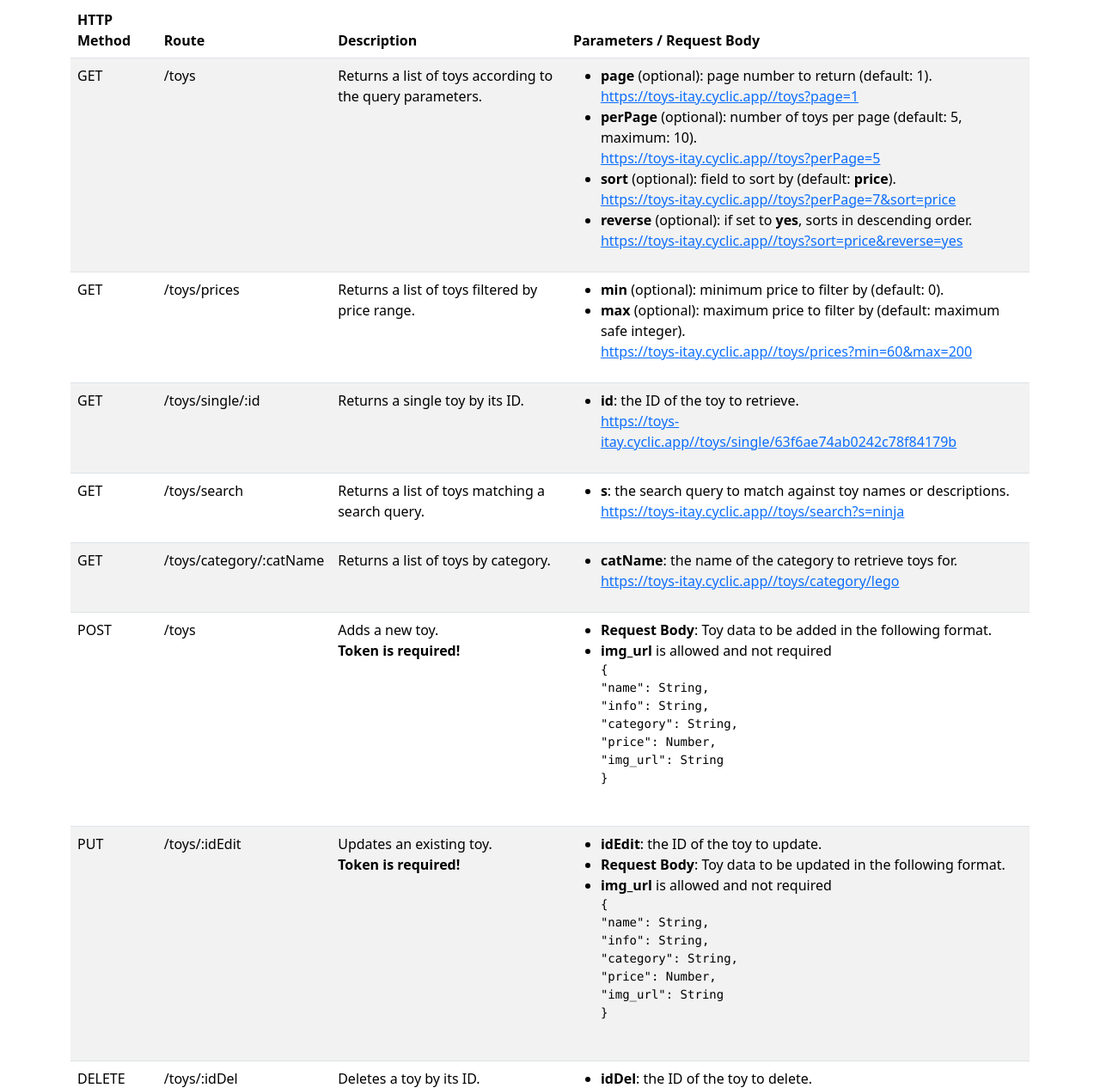
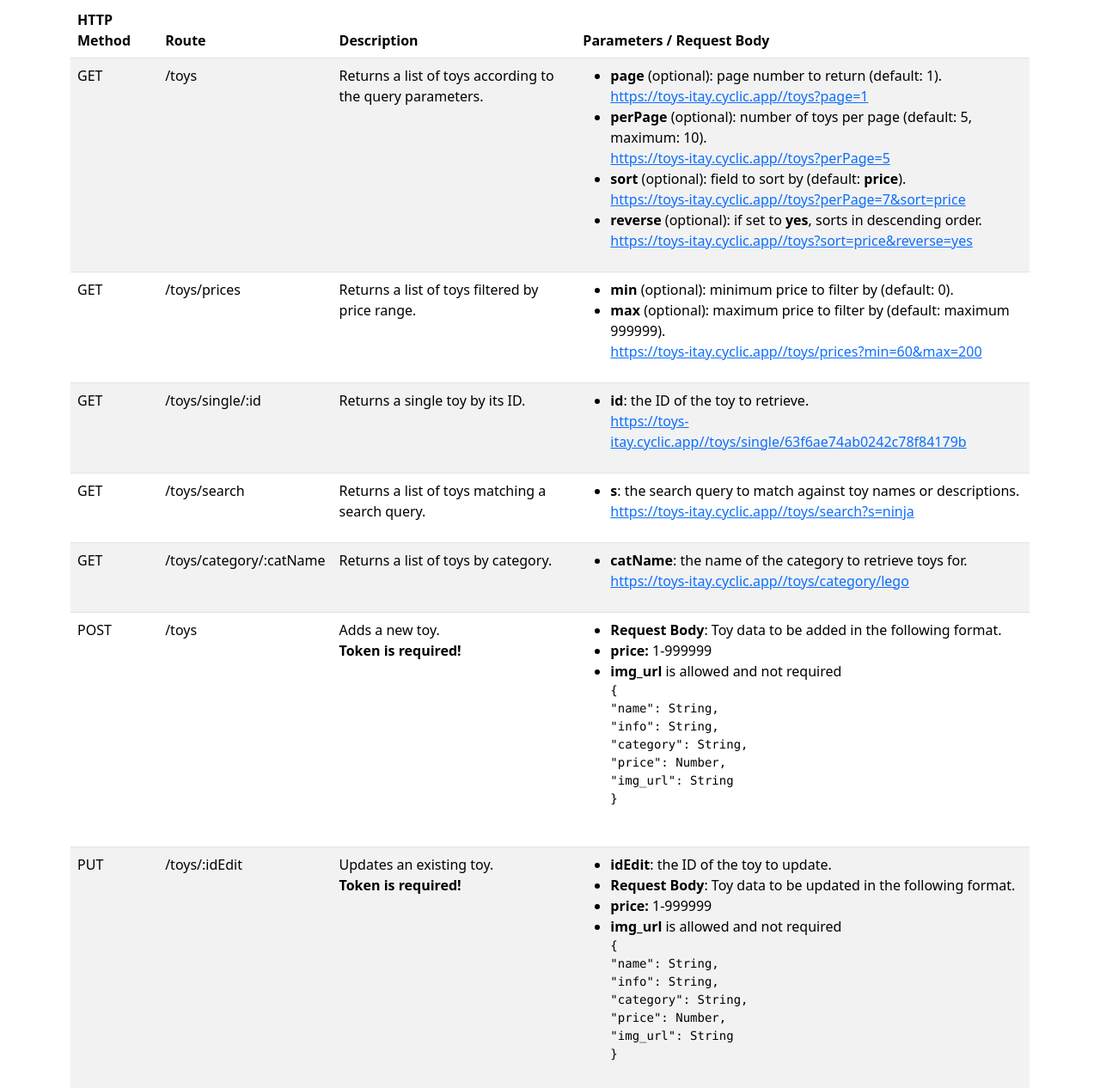
Before and after one commit to ItayMizrachi/Toys, a website: page public/index.html in a window 1280 px wide. Shown: the part 250-1516 px from the top of the page at 86% size. Drawn offline with nearby package versions, Linux system fonts and the light colour scheme.

Commit message:
Add files via upload

```diff
--- a/public/index.html
+++ b/public/index.html
@@ -67,7 +67,7 @@
                 </li>
                 <li>
                   <strong>max</strong> (optional): maximum price to filter by
-                  (default: maximum safe integer).
+                  (default: maximum 999999).
                   <br> <a target="_blank" href="https://toys-itay.cyclic.app//toys/prices?min=60&max=200">https://toys-itay.cyclic.app//toys/prices?min=60&max=200</a>
                 </li>
               </ul>
@@ -125,6 +125,7 @@
                 <li>
                   <strong>Request Body</strong>: Toy data to be added in the
                   following format.
+                 <li> <strong> price: </strong> 1-999999 </li>
                  <li> <strong> img_url </strong> is allowed and not required</li>
                   <pre>
 {
@@ -154,6 +155,7 @@
                 <li>
                   <strong>Request Body</strong>: Toy data to be updated in the
                   following format.
+                  <li> <strong> price: </strong> 1-999999 </li>
                   <li> <strong> img_url </strong> is allowed and not required</li>
                   <pre>
 {
--- a/routes/toys.js
+++ b/routes/toys.js
@@ -30,7 +30,7 @@ router.get("/", async (req, res) => {
 // http://localhost:3001/toys/prices?min=60&max=200
 router.get("/prices", async (req, res) => {
     let minPrice = req.query.min ? Number(req.query.min) : 0;
-    let maxPrice = req.query.max ? Number(req.query.max) : Number.MAX_SAFE_INTEGER;
+    let maxPrice = req.query.max ? Number(req.query.max) : 999999;
     try {
         let data = await ToysModel.find({ price: { $gte: minPrice, $lte: maxPrice } });
         res.json(data);
```
